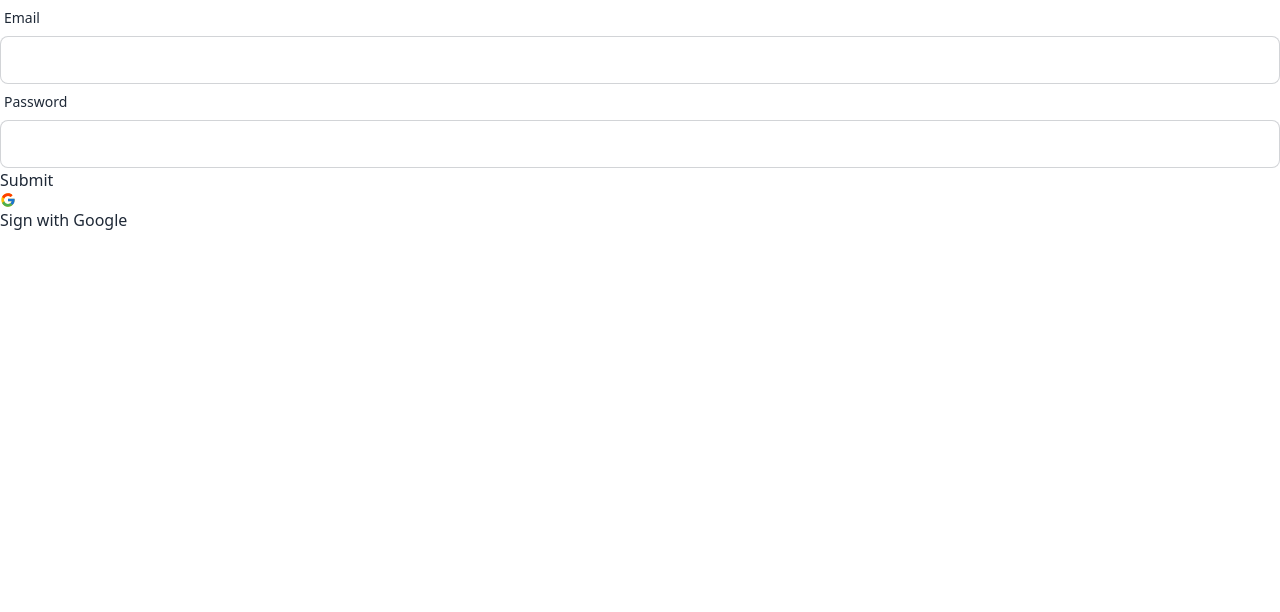
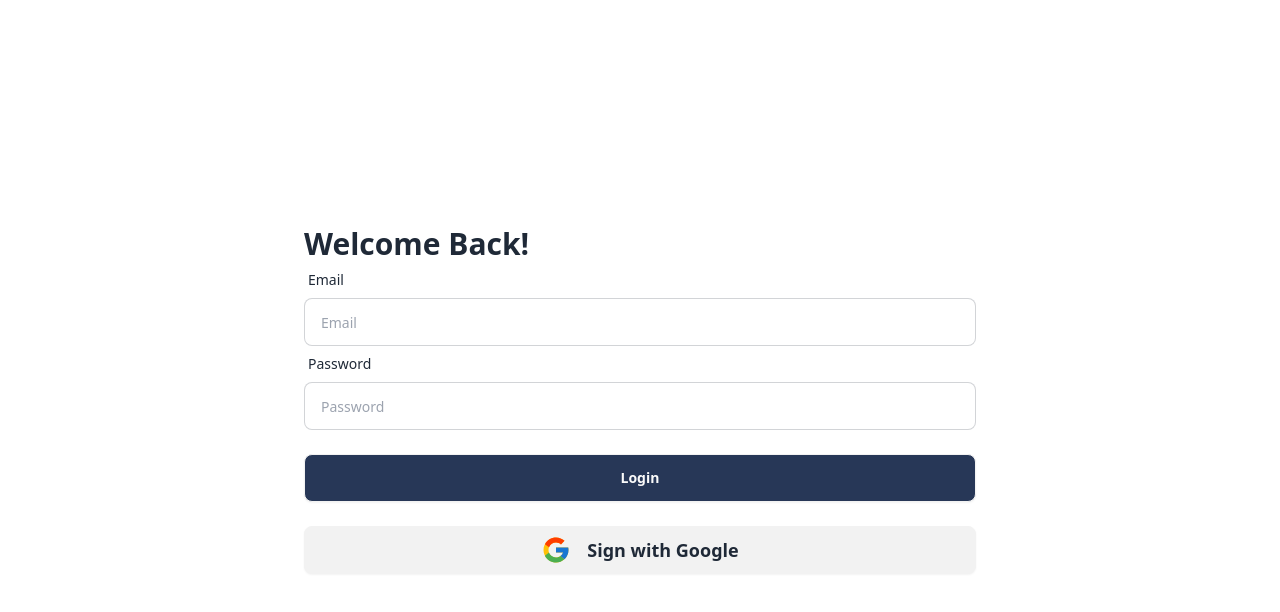
Before and after one commit to arwegasira/Breakfast-menu-react, a React (Vite) app: page /login in a window 1280 px wide. Shown: the top 612 px of the page. Built offline with nearby package versions, Linux system fonts and the light colour scheme.

Commit message:
login page styling

```diff
--- a/src/Pages/Login.jsx
+++ b/src/Pages/Login.jsx
@@ -4,7 +4,10 @@ import { loginValidations } from '../Utils'
 import { FcGoogle } from 'react-icons/fc'
 const Login = () => {
   return (
-    <section>
+    <section className='flex flex-col justify-center h-screen w-[90%] max-w-[42rem] mx-auto'>
+      <h2 className='text-xl md:text-2xl lg:text-3xl font-medium lg:font-semibold'>
+        Welcome Back!
+      </h2>
       <Formik
         initialValues={{ email: '', password: '' }}
         onSubmit={(values) => {
@@ -14,32 +17,40 @@ const Login = () => {
       >
         {({ isSubmitting }) => {
           return (
-            <Form>
+            <Form className=''>
               <FormIkInput
                 label='Email'
                 name='email'
                 type='email'
                 id='email'
+                placeholder='Email'
+                size='input-md'
               ></FormIkInput>
               <FormIkInput
                 label='Password'
                 name='password'
                 type='password'
                 id='password'
+                placeholder='Password'
+                size='input-md'
               ></FormIkInput>
-              <div>
-                <button type='submit' disabled={isSubmitting}>
-                  Submit
+              <div className='mt-6 flex justify-center'>
+                <button
+                  type='submit'
+                  disabled={isSubmitting}
+                  className='btn primary-button w-full'
+                >
+                  Login
                 </button>
               </div>
             </Form>
           )
         }}
       </Formik>
-      <div>
-        <button type='button'>
-          <FcGoogle />
-          <span>Sign with Google</span>
+      <div className='mt-6'>
+        <button type='button' className='flex justify-center w-full gap-4 btn'>
+          <FcGoogle className='text-2xl md:text-3xl' />
+          <span className=' text-md md:text-lg'>Sign with Google</span>
         </button>
       </div>
     </section>
```
